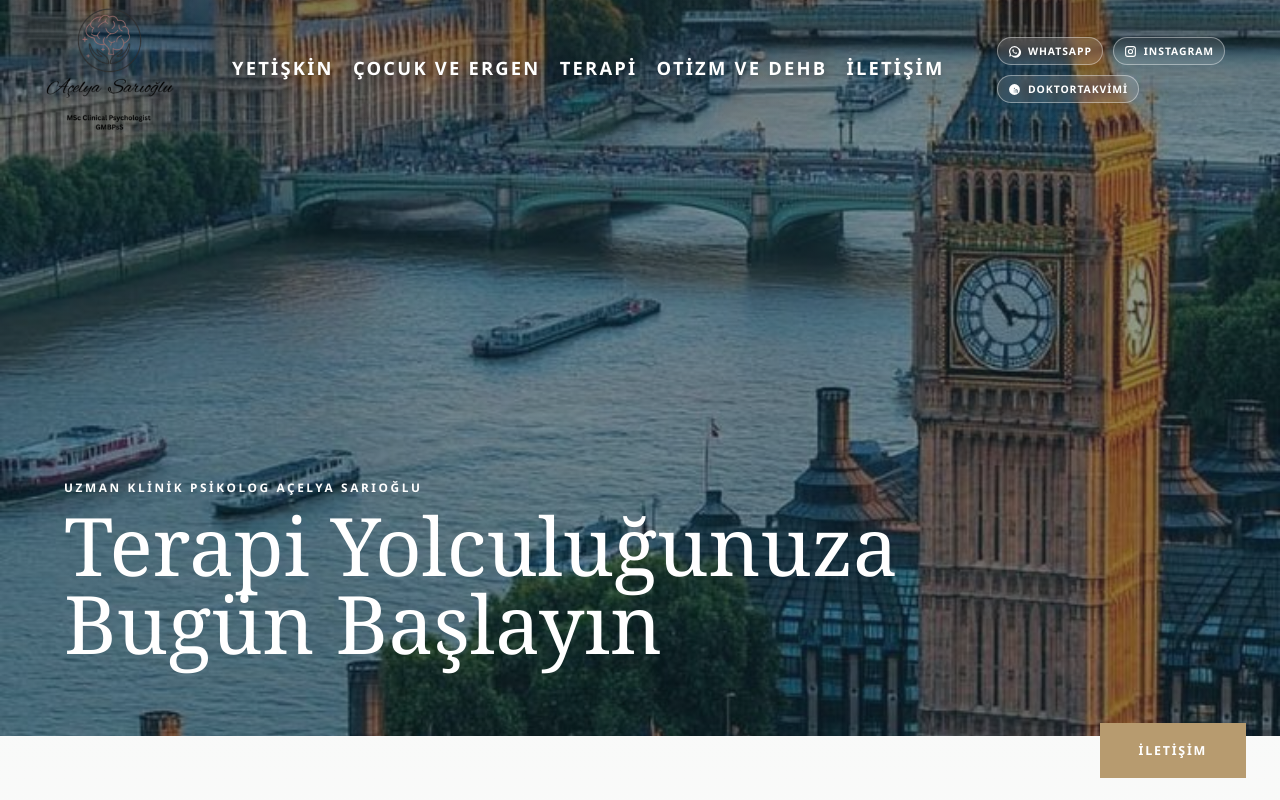
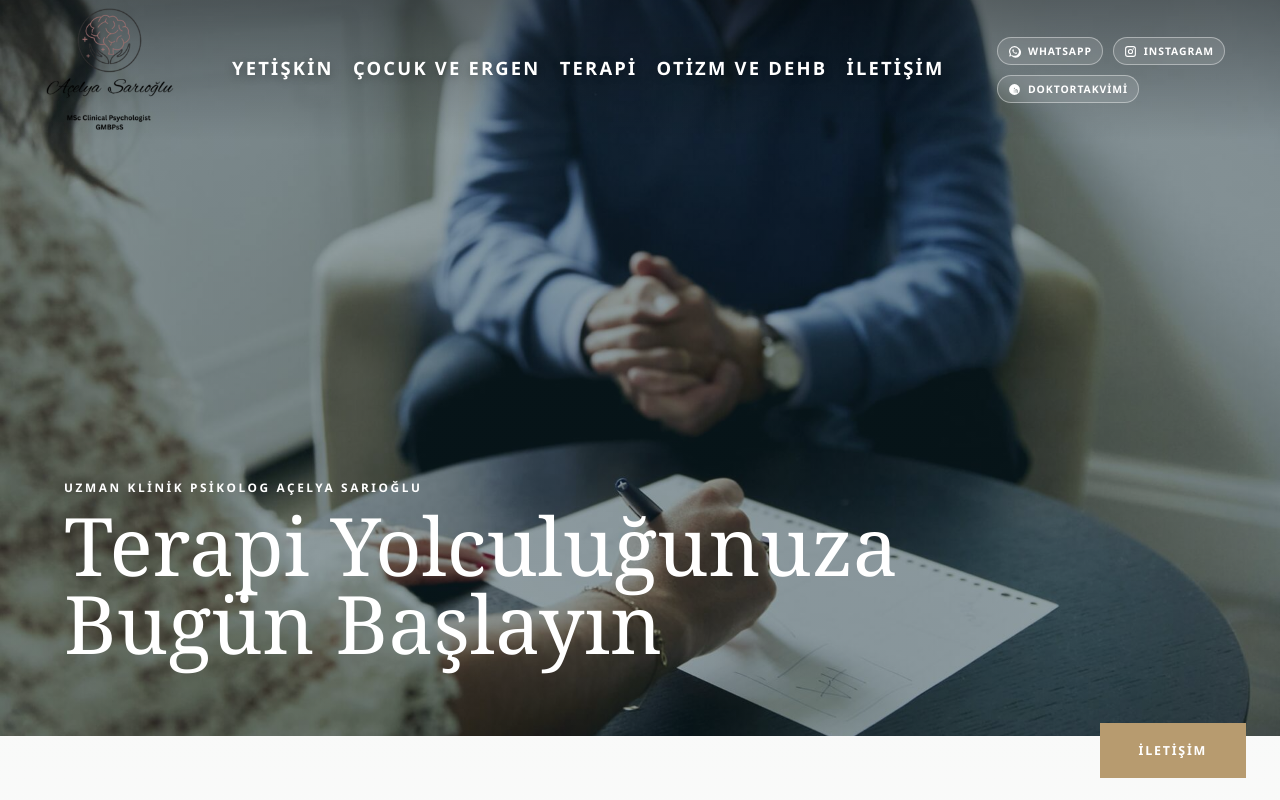
Before and after one commit to OmerYilmazlar/acelya-sarioglu, a React (Vite) app: page / in a window 1280 px wide. Shown: the top 800 px of the page. Built offline with nearby package versions, Linux system fonts and the light colour scheme.

Commit message:
fix: restore carousel functionality and increase navbar background opacity

```diff
--- a/src/App.jsx
+++ b/src/App.jsx
@@ -79,7 +79,7 @@ const stockImages = {
   therapyShowcase: sectionPsychologySessionMart,
 }
 
-const homeCarouselImages = [londonBest]
+const homeCarouselImages = [londonBest, cpcHands, harleyStreet, sevenLionYard]
 
 const seoByPath = {
   '/': {
--- a/src/index.css
+++ b/src/index.css
@@ -58,10 +58,9 @@ a {
 
 .site-header.home-overlay.at-top {
   position: absolute;
-  background: transparent;
+  background: linear-gradient(to bottom, rgba(0, 0, 0, 0.35), transparent);
   border-bottom: 0;
   backdrop-filter: none;
-  background: linear-gradient(to bottom, rgba(0, 0, 0, 0.15), transparent);
 }
 
 .site-header.home-overlay:not(.at-top) {
```
